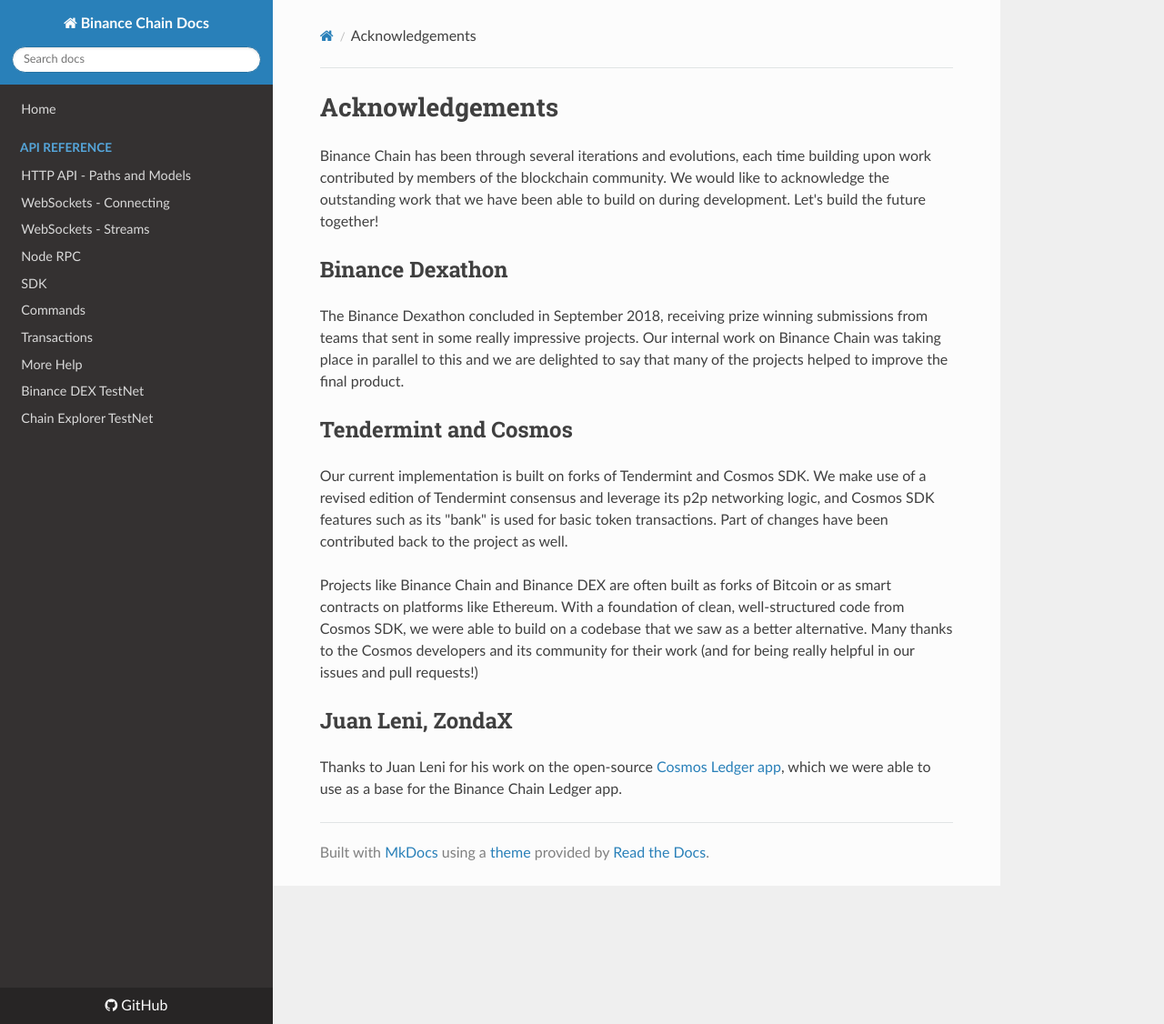
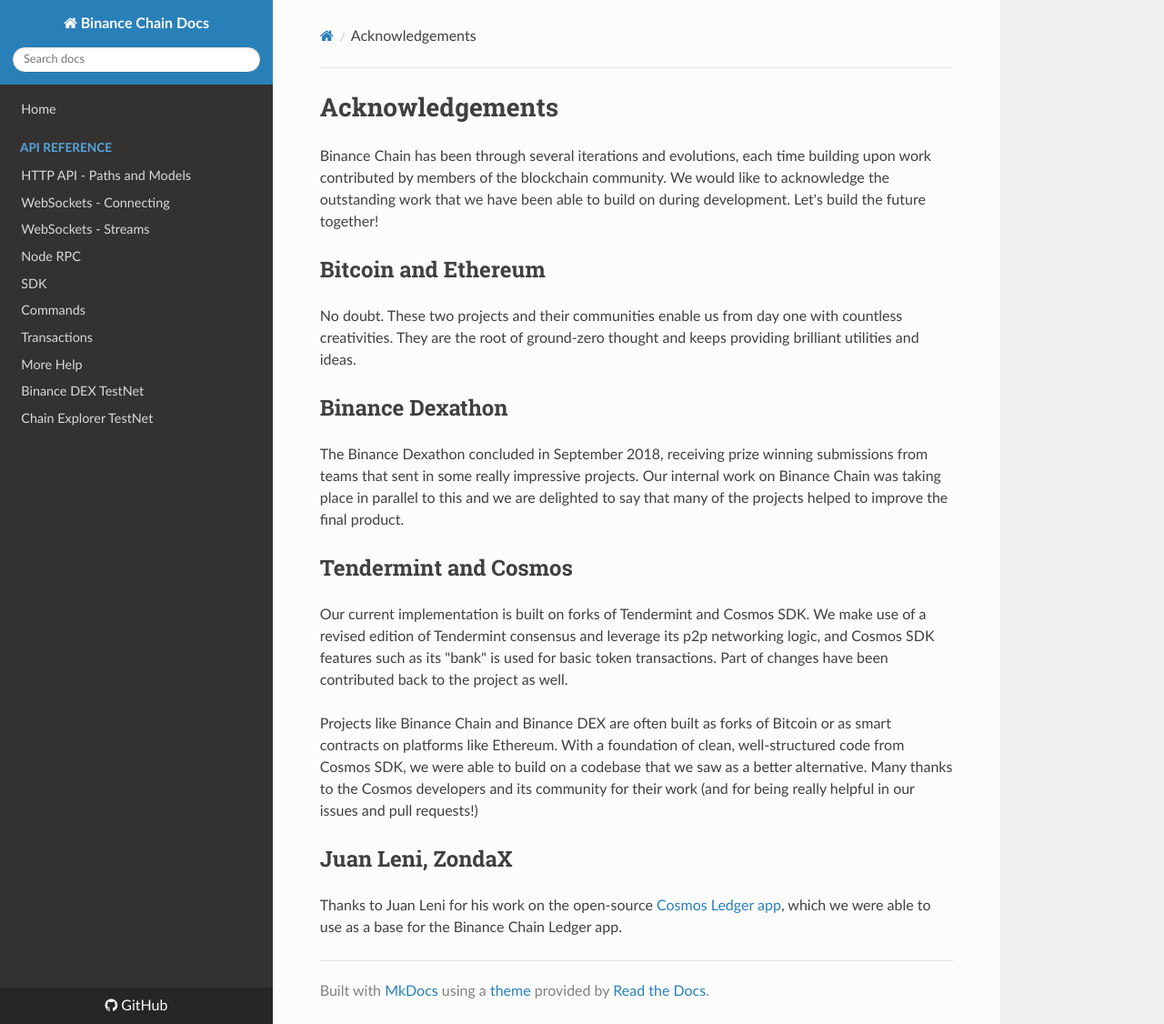
Before and after one commit to yash-sharma1/docs-site, an MkDocs documentation site: the page built from docs/acknowledgement.md, in a window 1280 px wide and 1126 px high. Shown: the whole window at 91% size. Built offline with MkDocs 1.6.1, drawn with Linux system fonts in a browser that asks for light colours; nearby versions of some CDN libraries.

Commit message:
Update acknowledgement.md

```diff
--- a/docs/acknowledgement.md
+++ b/docs/acknowledgement.md
@@ -1,6 +1,9 @@
 # Acknowledgements
 
 Binance Chain has been through several iterations and evolutions, each time building upon work contributed by members of the blockchain community. We would like to acknowledge the outstanding work that we have been able to build on during development. Let's build the future together!
+
+## Bitcoin and Ethereum
+No doubt. These two projects and their communities enable us from day one with countless creativities. They are the root of ground-zero thought and keeps providing brilliant utilities and ideas.
 
 ## Binance Dexathon
 
```
